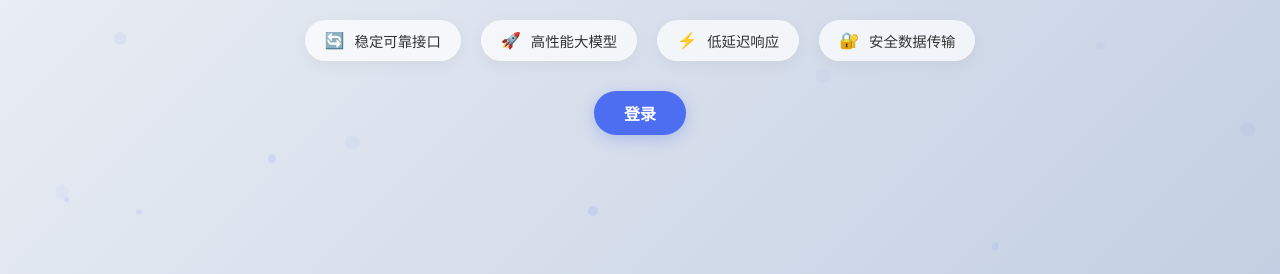
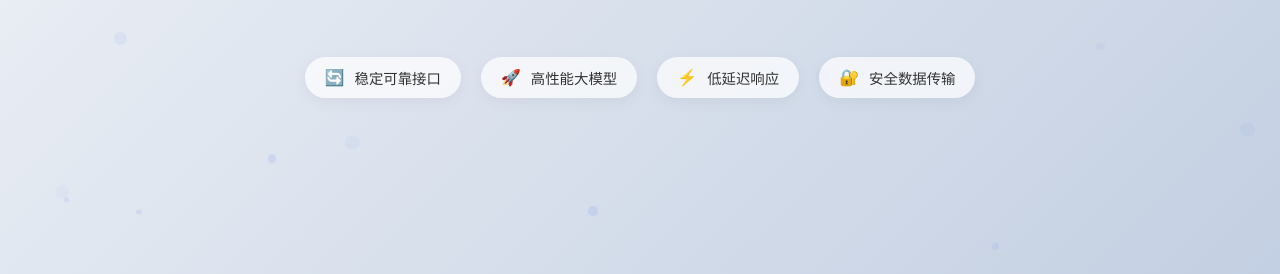
Before and after one commit to houhouhahei1/github.io, a plain HTML site: page index.html in a window 1280 px wide. Shown: the part 526-800 px from the top of the page. Drawn offline with Linux system fonts and the light colour scheme.

Commit message:
Add files via upload

```diff
--- a/index.html
+++ b/index.html
@@ -297,44 +297,6 @@
             createParticles();
 
             // 自动跳转功能已移除
-
-            // 添加登录按钮功能
-            const addLoginButton = () => {
-                const container = document.querySelector('.content-container');
-                if (container) {
-                    const loginButton = document.createElement('a');
-                    loginButton.href = 'login.html';
-                    loginButton.className = 'login-button';
-                    loginButton.textContent = '登录';
-                    loginButton.style.display = 'inline-block';
-                    loginButton.style.marginTop = '30px';
-                    loginButton.style.padding = '10px 30px';
-                    loginButton.style.backgroundColor = '#4e6ef2';
-                    loginButton.style.color = 'white';
-                    loginButton.style.borderRadius = '30px';
-                    loginButton.style.textDecoration = 'none';
-                    loginButton.style.fontWeight = 'bold';
-                    loginButton.style.boxShadow = '0 4px 15px rgba(78, 110, 242, 0.3)';
-                    loginButton.style.transition = 'all 0.3s ease';
-
-                    loginButton.onmouseover = () => {
-                        loginButton.style.backgroundColor = '#3a5ad9';
-                        loginButton.style.transform = 'translateY(-2px)';
-                        loginButton.style.boxShadow = '0 6px 20px rgba(78, 110, 242, 0.4)';
-                    };
-
-                    loginButton.onmouseout = () => {
-                        loginButton.style.backgroundColor = '#4e6ef2';
-                        loginButton.style.transform = 'translateY(0)';
-                        loginButton.style.boxShadow = '0 4px 15px rgba(78, 110, 242, 0.3)';
-                    };
-
-                    container.appendChild(loginButton);
-                }
-            };
-
-            // 添加登录按钮
-            addLoginButton();
         });
     </script>
 </body>
```
